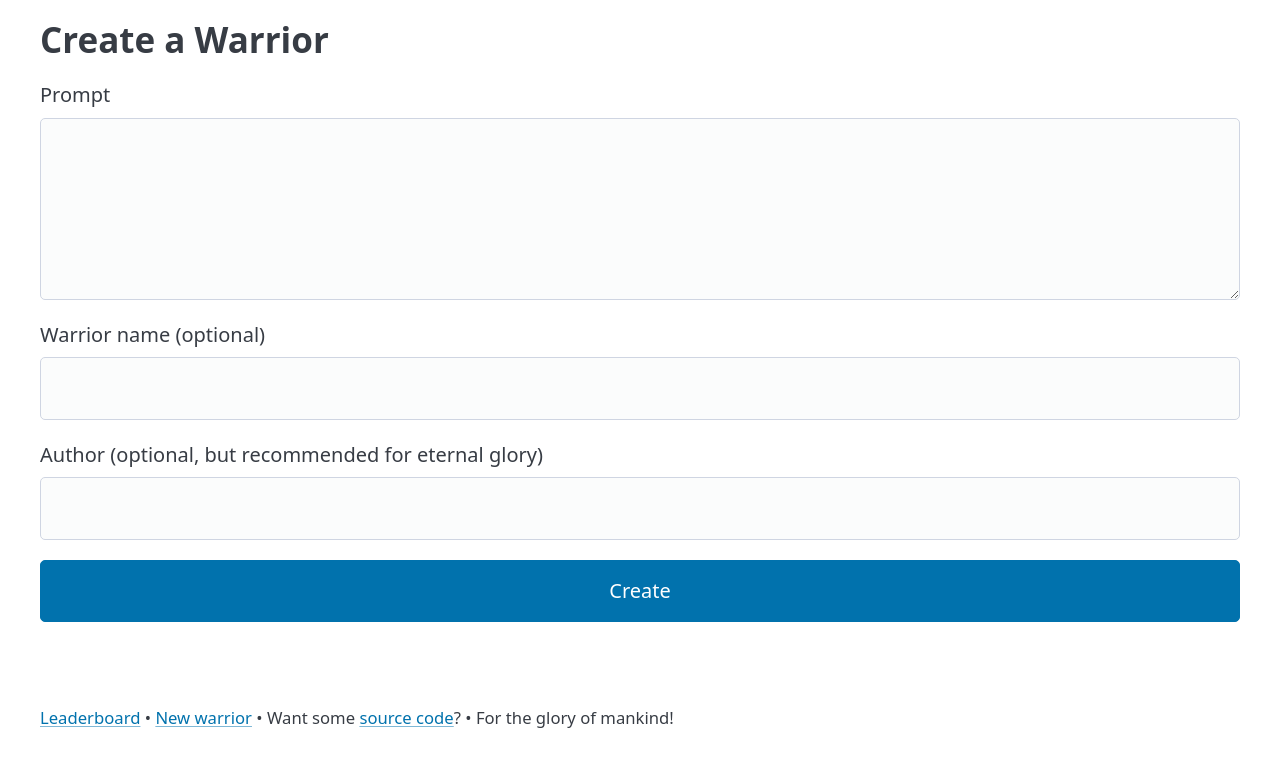
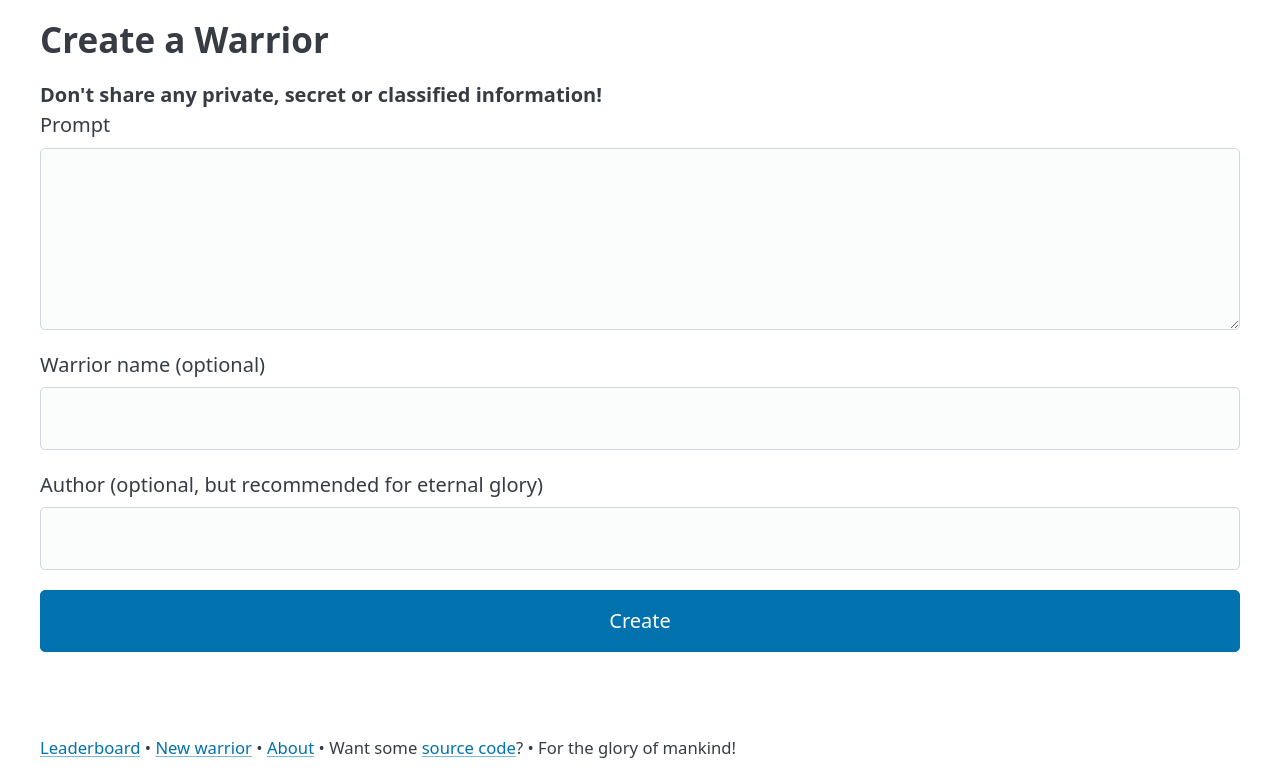
Before and after one commit to SupraSummus/prompt-wars, a Django app: page / in a window 1280 px wide. Shown: the part 245-1027 px from the top of the page. Before the commit the page ends 973 px from the top, so only its background shows below. Run offline with Django 4.2, Linux system fonts and the light colour scheme; parts of the project's set-up code (start-up, migrations or seed data) failed here and were passed over; some libraries are stand-ins or nearby versions.

Commit message:
Update templates

```diff
--- a/templates/base.html
+++ b/templates/base.html
@@ -46,6 +46,8 @@
         •
         <a href="{% url 'warrior_create' %}">New warrior</a>
         •
+        <a href="https://about.promptwars.io">About</a>
+        •
         <span>
           Want some <a href="https://github.com/SupraSummus/prompt-wars">source code</a>?
         </span>
--- a/templates/warriors/warrior_create.html
+++ b/templates/warriors/warrior_create.html
@@ -38,6 +38,7 @@
     <section>
       <h2>Create a Warrior</h2>
       <form method="post">
+        <strong>Don't share any private, secret or classified information!</strong>
         {% csrf_token %}
         {{ form.as_div }}
         <input type="submit" value="Create">
```
